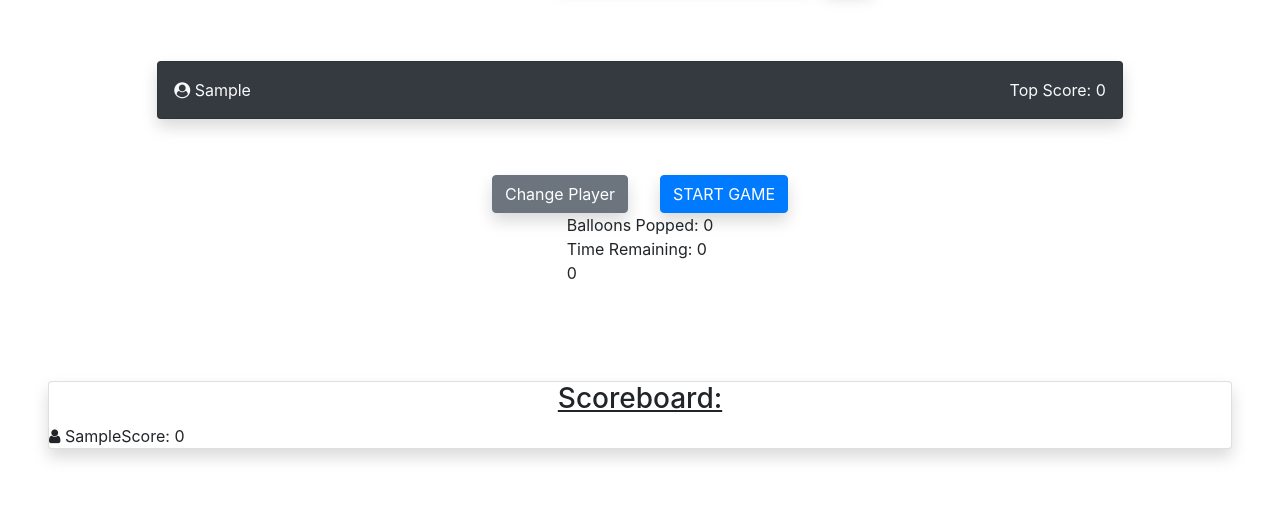
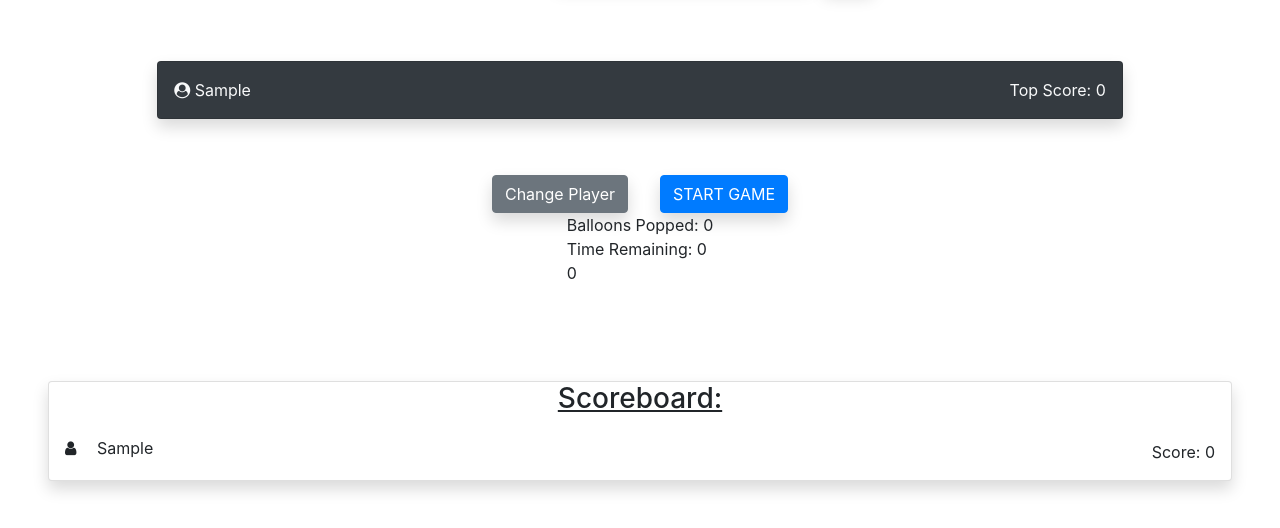
Before and after one commit to AlexMuir138/basics, a plain HTML site: page index.html in a window 1280 px wide. Both pictures are taken after typing "Sample" into the empty fields and a click on the button "OK". Shown: the part 272-800 px from the top of the page. Drawn offline with nearby package versions, Linux system fonts and the light colour scheme.

Commit message:
scoreboard fixed

```diff
--- a/main.js
+++ b/main.js
@@ -148,12 +148,12 @@ function drawScoreboard(){
   players.sort((p1, p2) => p2.topScore - p1.topScore)
   players.forEach(player => {
     template += `
-    <div class="d-flex space-between">
+    <div class="d-flex justify-content-between">
         <span>
-          <i class="fa fa-user"></i>
+          <i class="fa fa-user m-2 p-2"></i>
          ${player.name}
         </span>
-        <span>Score: ${player.topScore}</span>
+        <span class="m-2 p-2">Score: ${player.topScore}</span>
       </div>
     `
   })
--- a/style.css
+++ b/style.css
@@ -19,7 +19,17 @@ body{
 
 
 
+  .d-flex{
+    display: flex;
+    align-items: center;
+  }
+  .d-flex.space-between{
+    justify-content: space-between;
+  }
 
+  .d-flex.space-around{
+    justify-content: space-around;
+  }
 
   .game-container{
     height: 300px;
```
Also changed, not shown: index.html (+1 -0 lines).
